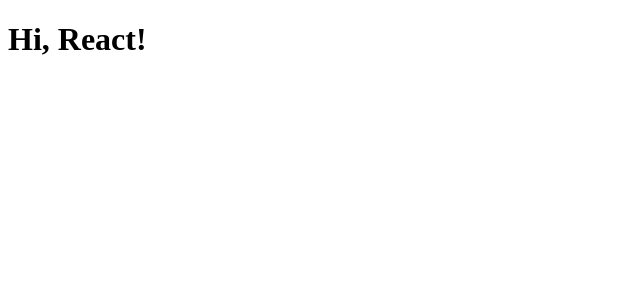
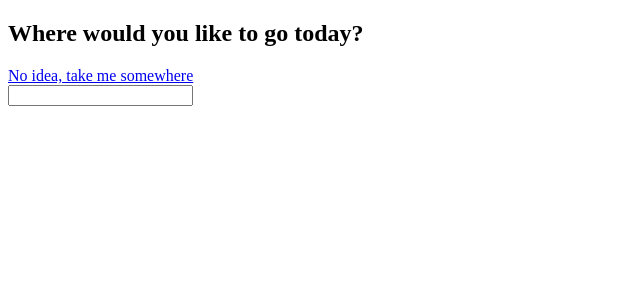
Before and after one commit to wolfpilot/Traveller, a React app: page / in a window 1280 px wide. Shown: the top 300 px of the page, without its empty margins (0-640 px from the left). Built offline with nearby package versions, Linux system fonts and the light colour scheme.

Commit message:
Add React Router, pages and 404 redirect

```diff
--- a/package.json
+++ b/package.json
@@ -40,6 +40,7 @@
     "react": "^15.5.4",
     "react-dom": "^15.5.4",
     "react-hot-loader": "^1.3.1",
+    "react-router-dom": "^4.1.1",
     "webpack": "^2.4.1",
     "webpack-dev-middleware": "^1.10.1",
     "webpack-hot-middleware": "^2.18.0"
--- a/src/components/App.js
+++ /dev/null
@@ -1,9 +0,0 @@
-import React from 'react';
-
-export default () => {
-
-	return(
-		<h1>Hi, React!</h1>
-	);
-
-}
--- /dev/null
+++ b/src/components/SearchBar.js
@@ -0,0 +1,12 @@
+import React, { Component } from 'react';
+import { render } from 'react-dom';
+
+export default class SearchBar extends Component {
+	render() {
+		return (
+			<div className="search-bar">
+				<input type="text" />
+			</div>
+		);
+	}
+}
--- a/src/index.js
+++ b/src/index.js
@@ -1,5 +1,12 @@
 import React from 'react';
 import { render } from 'react-dom';
-import App from './components/App';
+import { BrowserRouter as Router, Route, Link } from 'react-router-dom';
 
-render(<App />, document.getElementById('app'));
+import routes from './routes/index';
+
+render(
+	<Router>
+		{routes}
+	</Router>,
+	window.document.getElementById('app')
+);
--- /dev/null
+++ b/src/routes/HomePage/index.js
@@ -0,0 +1,17 @@
+import React, { Component } from 'react';
+import { render } from 'react-dom';
+import { Link } from 'react-router-dom';
+
+import SearchBar from '../../components/SearchBar';
+
+export default class HomePage extends Component {
+	render() {
+		return (
+			<div className="container">
+				<h2>Where would you like to go today?</h2>
+				<Link to="/places#recommended" className="btn btn--link">No idea, take me somewhere</Link>
+				<SearchBar />
+			</div>
+		);
+	}
+}
--- /dev/null
+++ b/src/routes/NotFoundPage/index.js
@@ -0,0 +1,14 @@
+import React, { Component } from 'react';
+import { render } from 'react-dom';
+import { Link } from 'react-router-dom';
+
+export default class NotFoundPage extends Component {
+	render() {
+		return (
+			<div className="container">
+				<h2>Oops, page not found!</h2>
+				<Link to="/" className="btn btn--link">Go back home?</Link>
+			</div>
+		);
+	}
+}
--- /dev/null
+++ b/src/routes/PlacesPage/index.js
@@ -0,0 +1,17 @@
+import React, { Component } from 'react';
+import { render } from 'react-dom';
+import { Link } from 'react-router-dom';
+
+import SearchBar from '../../components/SearchBar';
+
+export default class PlacesPage extends Component {
+	render() {
+		return (
+			<div className="container">
+				<h2>Places</h2>
+				<Link to="/" className="btn btn--link">Go back home</Link>
+				<SearchBar />
+			</div>
+		);
+	}
+}
--- /dev/null
+++ b/src/routes/index.js
@@ -0,0 +1,17 @@
+import React from 'react';
+import { render } from 'react-dom';
+import { BrowserRouter as Router, Switch, Route } from 'react-router-dom';
+
+import HomePage from './HomePage';
+import PlacesPage from './PlacesPage';
+import NotFoundPage from './NotFoundPage';
+
+export default (
+
+	<Switch>
+		<Route exact={true} path="/" component={ HomePage } />
+		<Route path="/places" component={PlacesPage} />
+		<Route component={NotFoundPage} />
+	</Switch>
+
+);
```
Also changed, not shown: 1 other file (tests, documents, lock files or other folders).
